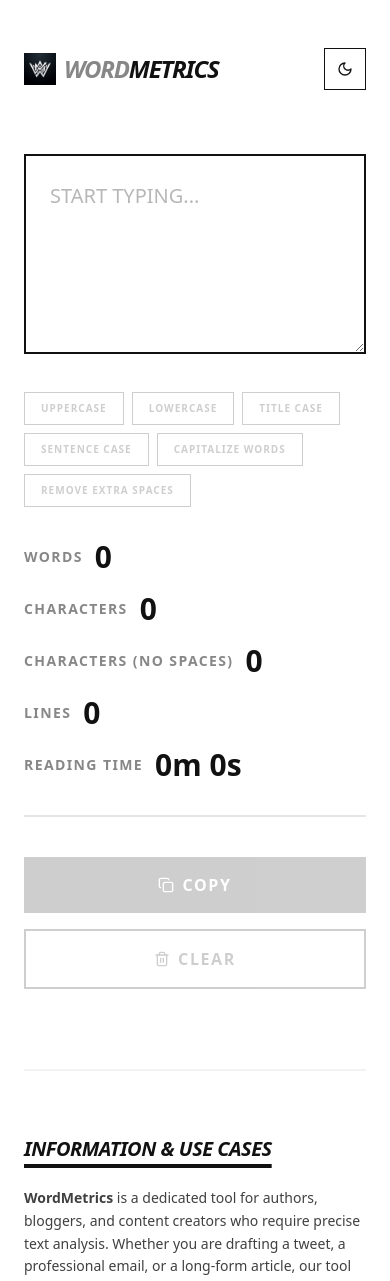
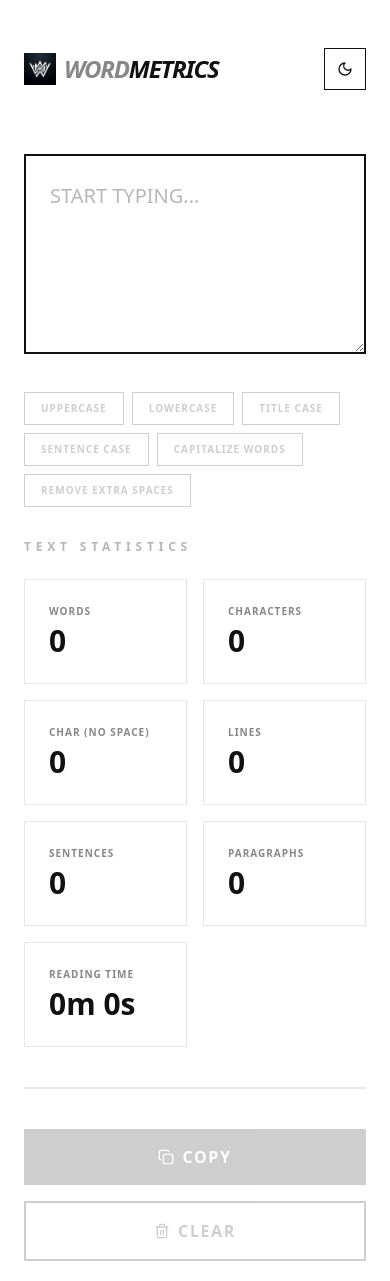
Before and after one commit to mdhasanpatwary/WordMetrics, a Next.js app: page / in a window 390 px wide. Shown: the top 1281 px of the page. Built offline with nearby package versions, Linux system fonts and the light colour scheme.

Commit message:
feat: Add sentence and paragraph counting and refactor the statistics display to a responsive grid layout.

```diff
--- a/pages/index.tsx
+++ b/pages/index.tsx
@@ -13,6 +13,8 @@ export default function Home() {
   const charCountNoSpaces = text.replace(/\s/g, '').length;
   const wordCount = text.trim() === '' ? 0 : text.trim().split(/\s+/).length;
   const lineCount = text === '' ? 0 : text.split('\n').length;
+  const sentenceCount = text.trim() === '' ? 0 : text.split(/[.!?]+/).filter(s => s.trim().length > 0).length;
+  const paragraphCount = text.trim() === '' ? 0 : text.split(/\n\s*\n/).filter(p => p.trim().length > 0).length;
 
   // Reading time calculation (200 wpm)
   const totalSeconds = (wordCount / 200) * 60;
@@ -241,28 +243,38 @@ export default function Home() {
           </button>
         </section>
 
-        {/* Stats Panel: Inline on desktop, block on mobile */}
-        <section className="flex flex-col md:flex-row gap-4 md:gap-12 mb-10 border-b-2 border-[#111111]/10 dark:border-white/10 pb-8" aria-labelledby="stats-heading">
-          <h2 id="stats-heading" className="sr-only">Live Statistics</h2>
-          <div className="flex items-center gap-3">
-            <span className="text-sm font-bold uppercase tracking-widest opacity-50 text-[#111111] dark:text-white">Words</span>
+        {/* Stats Panel: Responsive Grid */}
+        <section className="mb-10 border-b-2 border-[#111111]/10 dark:border-white/10 pb-10" aria-labelledby="stats-heading">
+          <h2 id="stats-heading" className="text-xs font-black uppercase tracking-[0.4em] opacity-30 mb-6">Text Statistics</h2>
+          <div className="grid grid-cols-2 md:grid-cols-4 gap-4">
+            <div className="p-6 border border-[#111111]/10 dark:border-white/10 flex flex-col gap-1">
+              <span className="text-[10px] font-bold uppercase tracking-widest opacity-50">Words</span>
               <span className="text-3xl font-black">{wordCount}</span>
             </div>
-          <div className="flex items-center gap-3">
-            <span className="text-sm font-bold uppercase tracking-widest opacity-50 text-[#111111] dark:text-white">Characters</span>
+            <div className="p-6 border border-[#111111]/10 dark:border-white/10 flex flex-col gap-1">
+              <span className="text-[10px] font-bold uppercase tracking-widest opacity-50">Characters</span>
               <span className="text-3xl font-black">{charCount}</span>
             </div>
-          <div className="flex items-center gap-3">
-            <span className="text-sm font-bold uppercase tracking-widest opacity-50 text-[#111111] dark:text-white">Characters (no spaces)</span>
+            <div className="p-6 border border-[#111111]/10 dark:border-white/10 flex flex-col gap-1">
+              <span className="text-[10px] font-bold uppercase tracking-widest opacity-50">Char (No Space)</span>
               <span className="text-3xl font-black">{charCountNoSpaces}</span>
             </div>
-          <div className="flex items-center gap-3">
-            <span className="text-sm font-bold uppercase tracking-widest opacity-50 text-[#111111] dark:text-white">Lines</span>
+            <div className="p-6 border border-[#111111]/10 dark:border-white/10 flex flex-col gap-1">
+              <span className="text-[10px] font-bold uppercase tracking-widest opacity-50">Lines</span>
               <span className="text-3xl font-black">{lineCount}</span>
             </div>
-          <div className="flex items-center gap-3">
-            <span className="text-sm font-bold uppercase tracking-widest opacity-50 text-[#111111] dark:text-white">Reading Time</span>
+            <div className="p-6 border border-[#111111]/10 dark:border-white/10 flex flex-col gap-1">
+              <span className="text-[10px] font-bold uppercase tracking-widest opacity-50">Sentences</span>
+              <span className="text-3xl font-black">{sentenceCount}</span>
+            </div>
+            <div className="p-6 border border-[#111111]/10 dark:border-white/10 flex flex-col gap-1">
+              <span className="text-[10px] font-bold uppercase tracking-widest opacity-50">Paragraphs</span>
+              <span className="text-3xl font-black">{paragraphCount}</span>
+            </div>
+            <div className="p-6 border border-[#111111]/10 dark:border-white/10 md:col-span-2 flex flex-col gap-1">
+              <span className="text-[10px] font-bold uppercase tracking-widest opacity-50">Reading Time</span>
               <span className="text-3xl font-black">{readingTimeMin}m {readingTimeSec}s</span>
+            </div>
           </div>
         </section>
 
```
Lines whose indentation alone changed are shown as unchanged.
